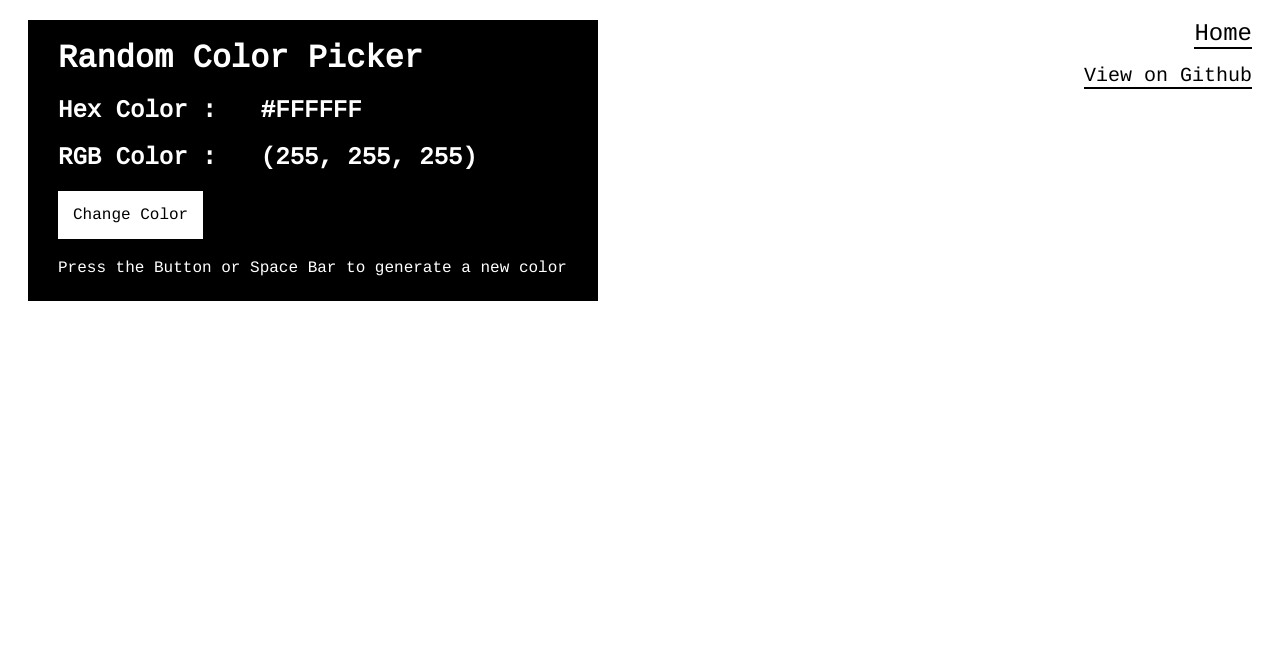
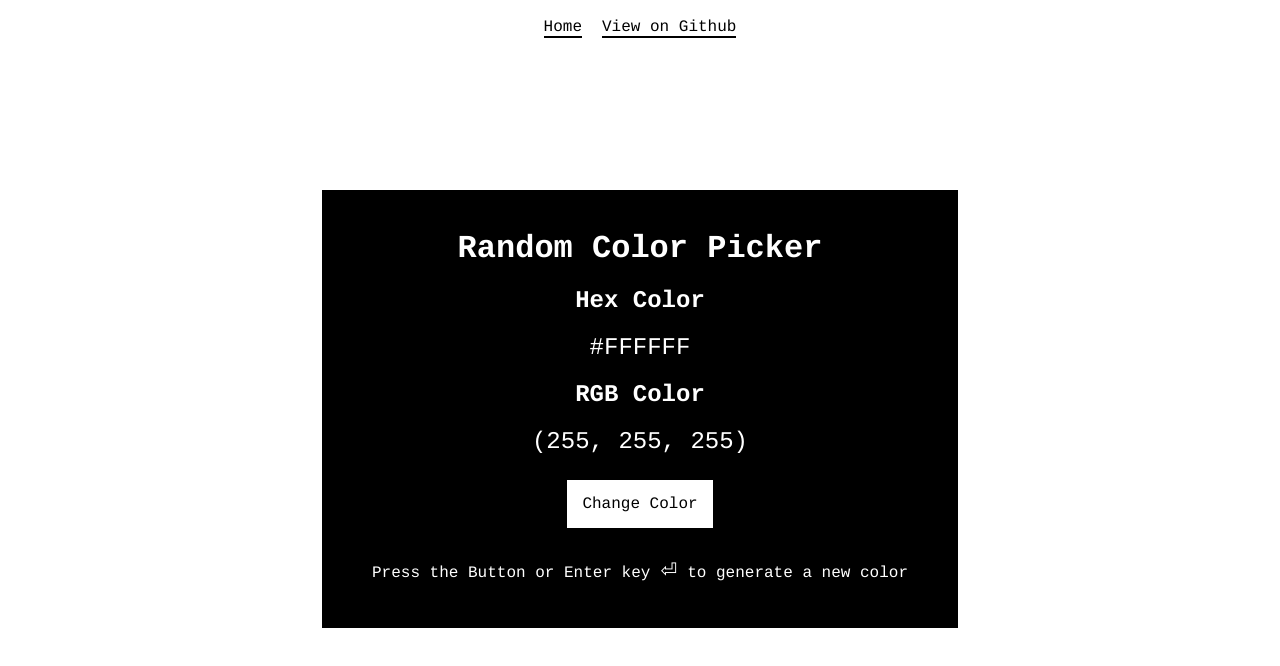
Before and after one commit to tk-425/RandomColorPicker, a plain HTML site: page index.html in a window 1280 px wide. Drawn offline with Linux system fonts and the light colour scheme.

Commit message:
update design

```diff
--- a/index.html
+++ b/index.html
@@ -4,24 +4,32 @@
     <meta charset="UTF-8" />
     <meta http-equiv="X-UA-Compatible" content="IE=edge" />
     <meta name="viewport" content="width=device-width, initial-scale=1" />
-
     <title>Random Color Picker</title>
     <link rel="stylesheet" href="style.css" />
-    <link rel="icon" type="image/x-icon" href="images/favicon/favicon.ico">
+    <link rel="icon" type="image/x-icon" href="images/favicon/favicon.ico" />
   </head>
   <body>
-    <div class="main-container">
-      <div class="main-left">
+    <nav>
+      <a class="home" href="https://tk-425.github.io/">Home</a>
+
+      <a class="github" href="https://github.com/tk-425/RandomColorPicker"
+        >View on Github</a
+      >
+    </nav>
+
+    <div class="container">
+      <div class="main">
         <h1>Random Color Picker</h1>
-        <h2>Hex Color : <span id="hex-color">#FFFFFF</span></h2>
-        <h2>RGB Color : <span id="rgb-color">(255, 255, 255)</span></h2>
+
+        <h2>Hex Color</h2>
+        <p id="hex-color">#FFFFFF</p>
+
+        <h2>RGB Color</h2>
+        <p id="rgb-color">(255, 255, 255)</p>
+
         <button id="button">Change Color</button>
-        <p>Press the Button or Space Bar to generate a new color</p>
-      </div>
 
-      <div class="main-right">
-        <a class="view-home" href="https://tk-425.github.io/">Home</a>
-        <a class="view-github" href="https://github.com/tk-425/RandomColorPicker">View on Github</a>
+        <p>Press the Button or Enter key<span id="symbol">⏎</span>to generate a new color</p>
       </div>
     </div>
     <script src="script.js"></script>
--- a/script.js
+++ b/script.js
@@ -17,6 +17,9 @@ function getHexToDecimal(hexValue) {
 function getLastTwoHexValue(hexValue) {
   return hexValue.slice(-2);
 }
+
+// calculate complementary colors
+//
 
 function getColor() {
   let hexColor = ``;
@@ -40,6 +43,7 @@ function getColor() {
   hexColor = `#` + hexColor;
   hexClass.textContent = hexColor;
   hexClass.style.color = hexColor;
+  rgbClass.style.color = hexColor;
   document.body.style.backgroundColor = hexColor;
 
   // update the rgb color value
@@ -52,7 +56,7 @@ button.addEventListener(`click`, function () {
 });
 
 document.addEventListener(`keypress`, (e) => {
-  if (e.code.toLowerCase() === `space`) {
+  if (e.code.toLowerCase() === `enter`) {
     getColor();
   }
 });
--- a/style.css
+++ b/style.css
@@ -1,26 +1,60 @@
-@import url('https://fonts.googleapis.com/css2?family=Cousine&display=swap');
+@import url("https://fonts.googleapis.com/css2?family=Cousine:wght@400;700&display=swap");
 
-.main-container {
-  font-family: 'Cousine', monospace;
-  display: flex;
-  justify-content: space-between;
-  margin: 20px;
+html,
+body {
+  height: 95%;
 }
 
-.main-left {
+body {
+  font-family: "Cousine", monospace;
+}
+
+nav {
+  display: flex;
+  justify-content: center;
+  align-items: center;
+}
+
+nav a {
+  /* display: inline-block; */
+  text-decoration: none;
+  font-size: 16px;
+  color: black;
+  border-bottom: 2px solid;
+  margin: 10px;
+}
+
+nav a:hover {
+  font-weight: 700;
+  border-bottom: 2px dotted;
+}
+
+.container {
+  display: flex;
+  align-items: center;
+  justify-content: center;
+  height: 100%;
+}
+
+.main {
+  text-align: center;
   background-color: black;
   color: white;
-  width: 570px;
+  padding: 30px 40px 35px 40px;
 }
 
-.main-left * {
+.main * {
   margin: 0;
-  padding-left: 30px;
-  padding-top: 20px;
+  padding: 10px;
+}
+
+#hex-color,
+#rgb-color {
+  font-size: 24px;
 }
 
 #button {
-  font-family: 'Cousine', monospace;
+  font-family: "Cousine", monospace;
   background-color: white;
   display: inline-block;
   font-size: 16px;
@@ -28,32 +62,46 @@
   text-decoration: none;
   border: none;
   cursor: crosshair;
+  margin: 15px 15px 20px 15px;
   padding: 15px;
-  margin-left: 30px;
-  margin-top: 20px;
 }
 
-.main-left p {
-  margin-bottom: 24px;
+#symbol {
+  font-size: 20px;
 }
 
-.main-right {
-  display: flex;
+@media (max-width: 480px) {
+  nav {
     flex-direction: column;
   }
 
-.main-right a {
-  text-decoration: none;
-  color: black;
-  border-bottom: 2px solid;
-  align-self: flex-end;
-  margin-bottom: 15px;
+  nav a {
+    font-size: 14px;
+    margin-bottom: 0;
   }
 
-.main-right .view-home {
+  .main h1 {
     font-size: 24px;
   }
 
-.main-right .view-github {
+  .main h2 {
+    font-size: 22px;
+  }
+
+  #hex-color,
+  #rgb-color {
     font-size: 20px;
+    font-weight: 400;
   }
+
+  #button {
+    font-size: 14px;
+    margin: 10px 10px 15px 10px;
+    padding: 10px;
+  }
+
+  .main p {
+    font-size: 14px;
+    font-weight: 400;
+  }
+}
```
Lines whose indentation alone changed are shown as unchanged.
